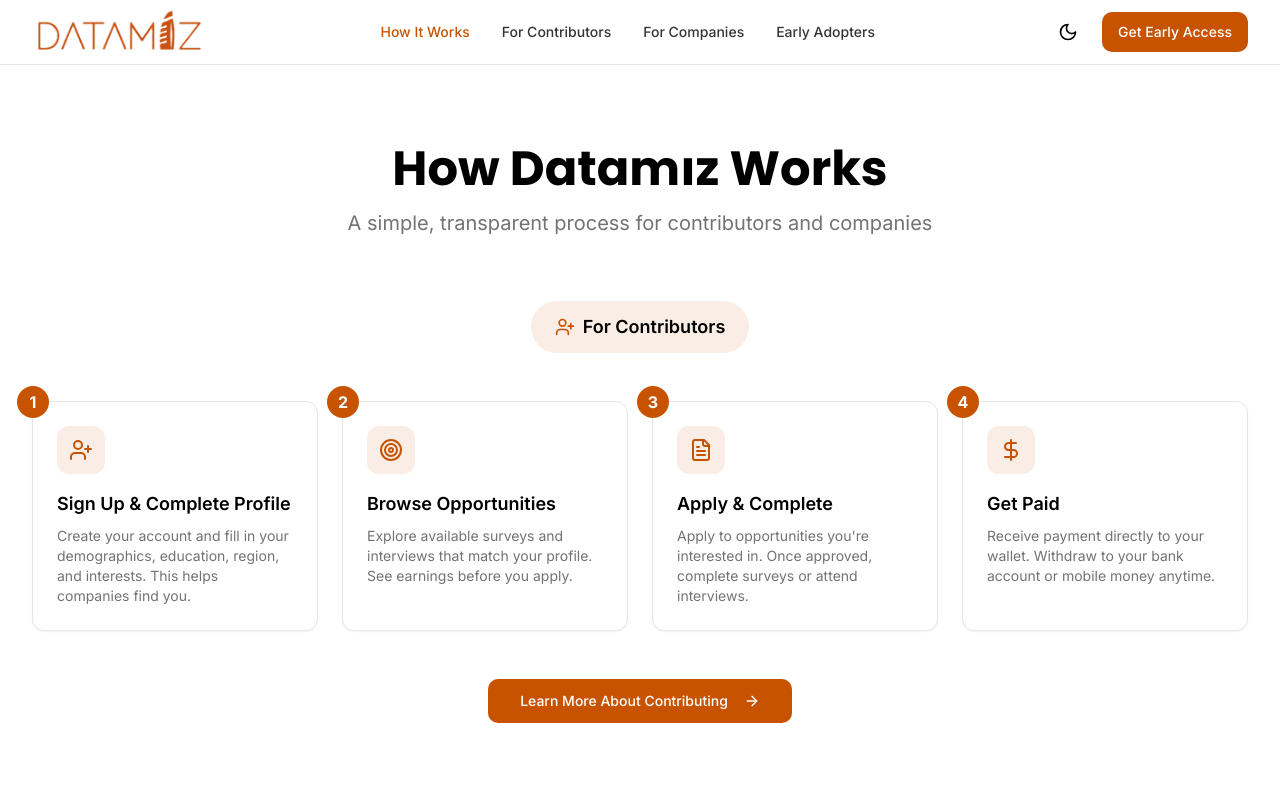
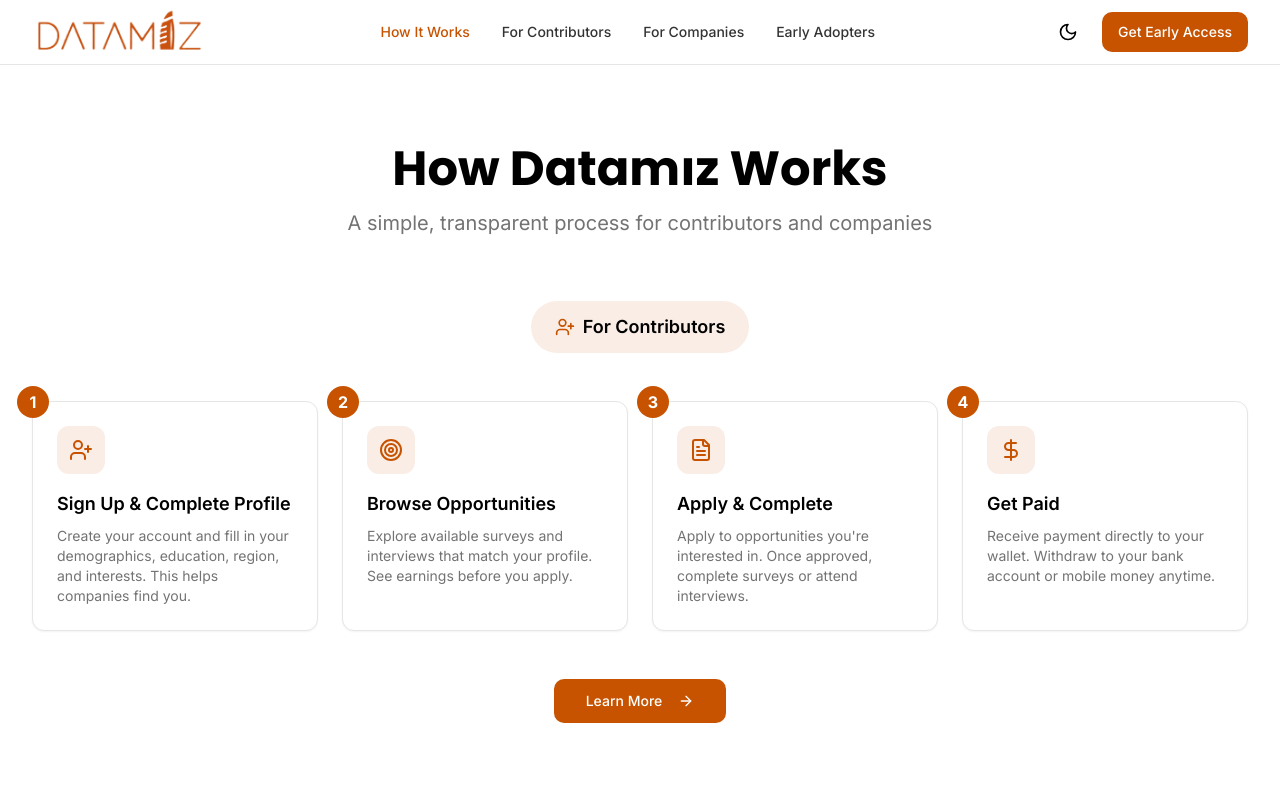
Before and after one commit to babekhuseinly/dataflow-connect-azerbaijan, a React (Vite) app: page /how-it-works in a window 1280 px wide. Shown: the top 800 px of the page. Built offline with nearby package versions, Linux system fonts and the light colour scheme; the HTML template or start-up script is replaced by a standard one.

Commit message:
Preceding changes

```diff
--- a/src/pages/HowItWorks.tsx
+++ b/src/pages/HowItWorks.tsx
@@ -95,7 +95,7 @@ const HowItWorks = () => {
           <div className="text-center">
             <Button size="lg" asChild>
               <Link to="/for-contributors">
-                Learn More About Contributing
+                Learn More
                 <ArrowRight className="ml-2 h-5 w-5" />
               </Link>
             </Button>
```
